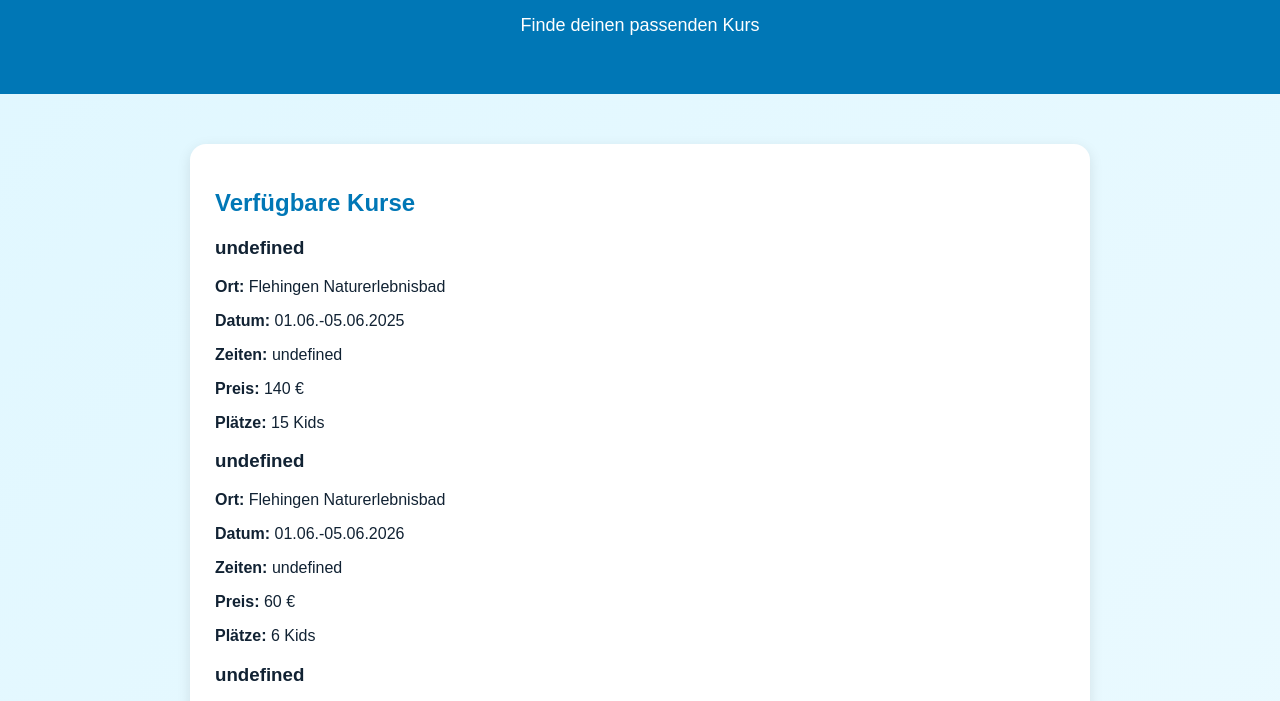
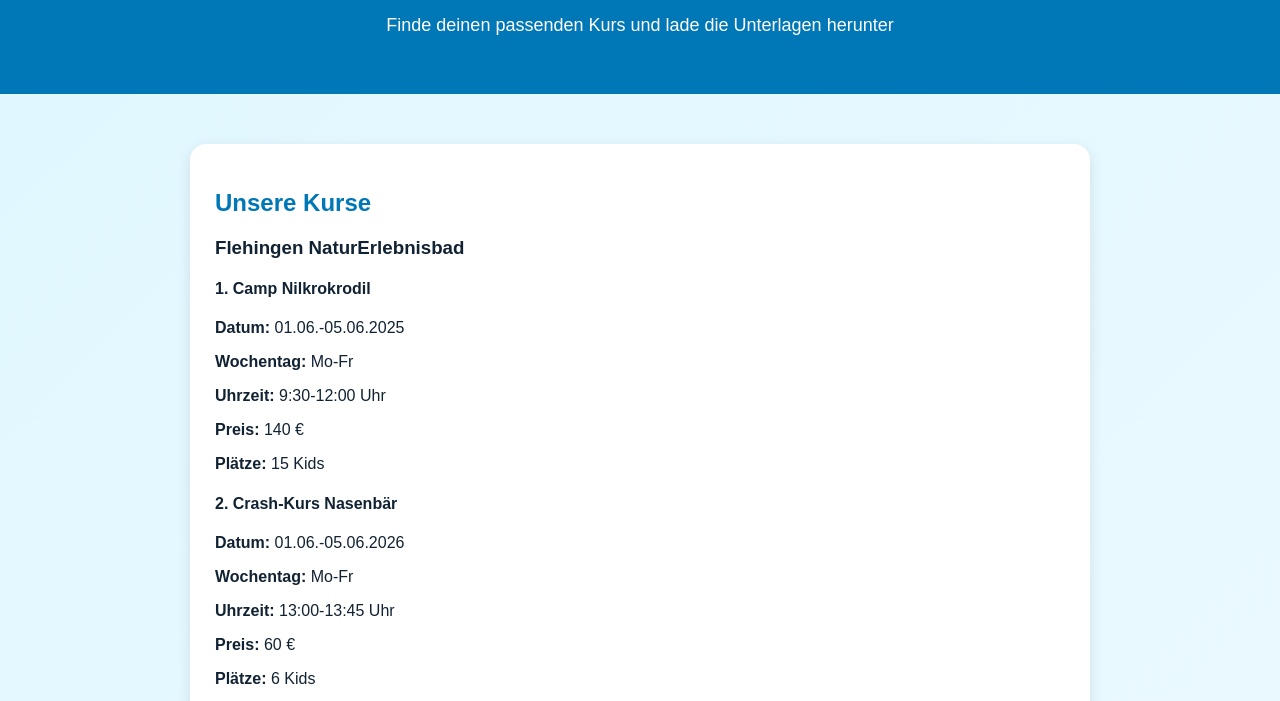
Before and after one commit to BaederOBE/Schwimmkurse, a plain HTML site: page index.html in a window 1280 px wide. Shown: the part 91-792 px from the top of the page. Drawn offline with Linux system fonts and the light colour scheme.

Commit message:
Update index.html

```diff
--- a/index.html
+++ b/index.html
@@ -2,6 +2,7 @@
 <html lang="de">
 <head>
   <meta charset="UTF-8">
+  <meta name="viewport" content="width=device-width, initial-scale=1.0">
   <title>Schwimmkurse</title>
   <link rel="stylesheet" href="style.css">
 </head>
@@ -9,35 +10,42 @@
 
 <header>
   <h1>Schwimmkurse</h1>
-    <p>Finde deinen passenden Kurs</p>
+  <p>Finde deinen passenden Kurs und lade die Unterlagen herunter</p>
 </header>
 
 <main>
+  <section>
+    <h2>Unsere Kurse</h2>
 
-<section id="kurseContainer">
-    <h2>Verfügbare Kurse</h2>
-    <div id="kurse"></div>
+    <div class="kurs-layout">
+      <div>
+        <h3 class="bad-title">Flehingen NaturErlebnisbad</h3>
+        <div id="flehingen" class="kurs-spalte"></div>
+      </div>
+
+      <div>
+        <h3 class="bad-title">Oberderdingen Filplebad</h3>
+        <div id="oberderdingen" class="kurs-spalte"></div>
+      </div>
+    </div>
   </section>
 
   <section>
     <h2>Downloads</h2>
-    <a class="button" href="anmeldung.pdf" download>📄 Anmeldung</a>
-    <a class="button" href="infos.pdf" download>📄 Infos</a>
+    <a class="button" href="anmeldung.pdf" download>📄 Anmeldung herunterladen</a>
+    <a class="button" href="infos.pdf" download>📄 Infos herunterladen</a>
   </section>
 
   <section>
-    <h2>Anmeldung</h2>
-    <p>E-Mail kopieren:</p>
+    <h2>Anmeldung per E-Mail</h2>
+    <p>Kopiere diese E-Mail-Adresse:</p>
     <input type="text" value="deine@email.de" id="email" readonly>
-    <button onclick="kopieren()">Kopieren</button>
-
-    <br><br>
+    <button onclick="kopieren()">E-Mail kopieren</button>
 
     <a class="button" href="mailto:deine@email.de?subject=Anmeldung Schwimmkurs">
       📧 E-Mail öffnen
     </a>
   </section>
-
 </main>
 
 <footer>
@@ -48,30 +56,37 @@
 fetch('kurse.json')
   .then(response => response.json())
   .then(data => {
-        const container = document.getElementById('kurse');
+    const flehingen = document.getElementById('flehingen');
+    const oberderdingen = document.getElementById('oberderdingen');
 
     data.forEach(kurs => {
       const div = document.createElement('div');
-            div.classList.add('kurs');
+      div.classList.add('kurs-card');
 
       div.innerHTML = `
-                <h3>${kurs.name}</h3>
-                <p><b>Ort:</b> ${kurs.ort}</p>
-                <p><b>Datum:</b> ${kurs.datum}</p>
-                <p><b>Zeiten:</b> ${kurs.zeiten}</p>
-                <p><b>Preis:</b> ${kurs.preis}</p>
-                <p><b>Plätze:</b> ${kurs.plaetze}</p>
+        <h4>${kurs.nummer}. ${kurs.kurs}</h4>
+        <p><strong>Datum:</strong> ${kurs.datum}</p>
+        <p><strong>Wochentag:</strong> ${kurs.wochentag}</p>
+        <p><strong>Uhrzeit:</strong> ${kurs.uhrzeit}</p>
+        <p><strong>Preis:</strong> ${kurs.preis}</p>
+        <p><strong>Plätze:</strong> ${kurs.plaetze}</p>
       `;
 
-            container.appendChild(div);
+      const ort = kurs.ort.toLowerCase();
+
+      if (ort.includes('flehingen')) {
+        flehingen.appendChild(div);
+      } else if (ort.includes('oberd')) {
+        oberderdingen.appendChild(div);
+      }
     });
   });
 
 function kopieren() {
-    var copyText = document.getElementById("email");
+  const copyText = document.getElementById("email");
   copyText.select();
   document.execCommand("copy");
-    alert("E-Mail kopiert!");
+  alert("E-Mail-Adresse kopiert!");
 }
 </script>
 
```
Lines whose indentation alone changed are shown as unchanged.
